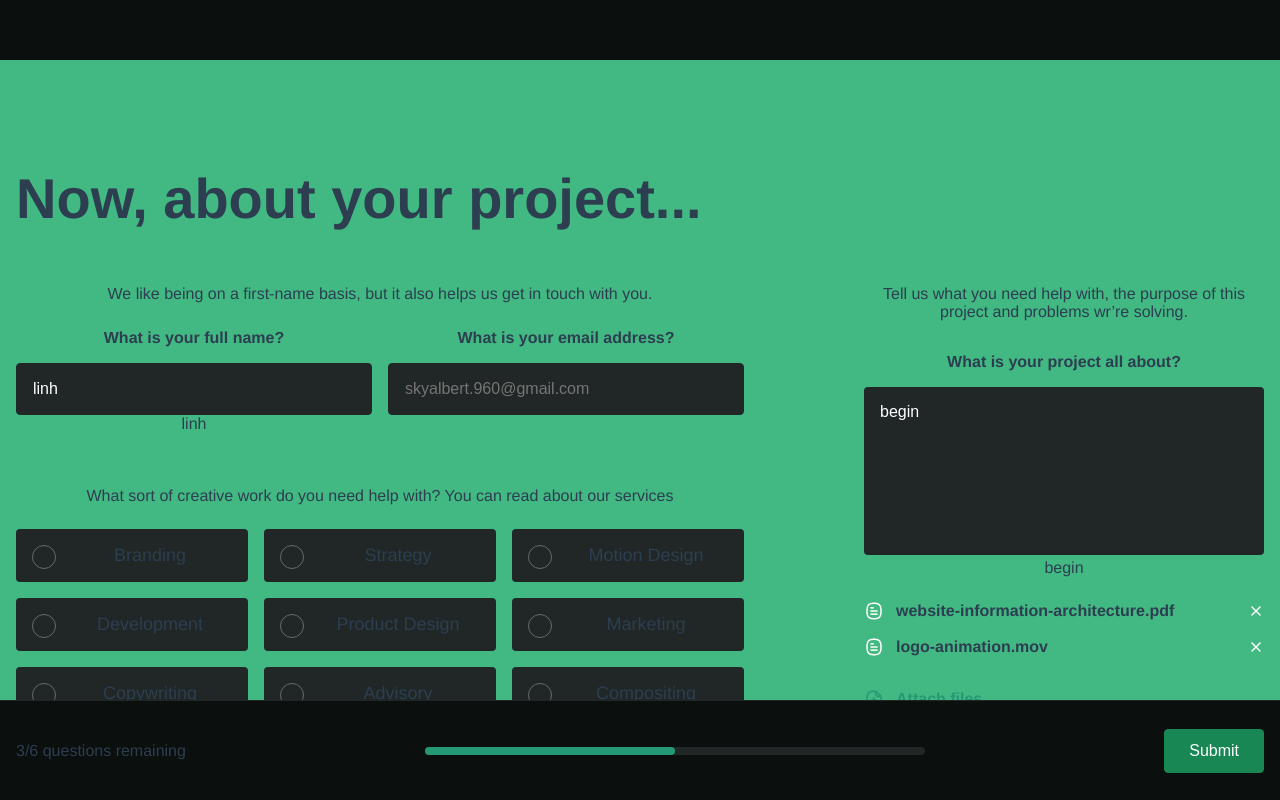
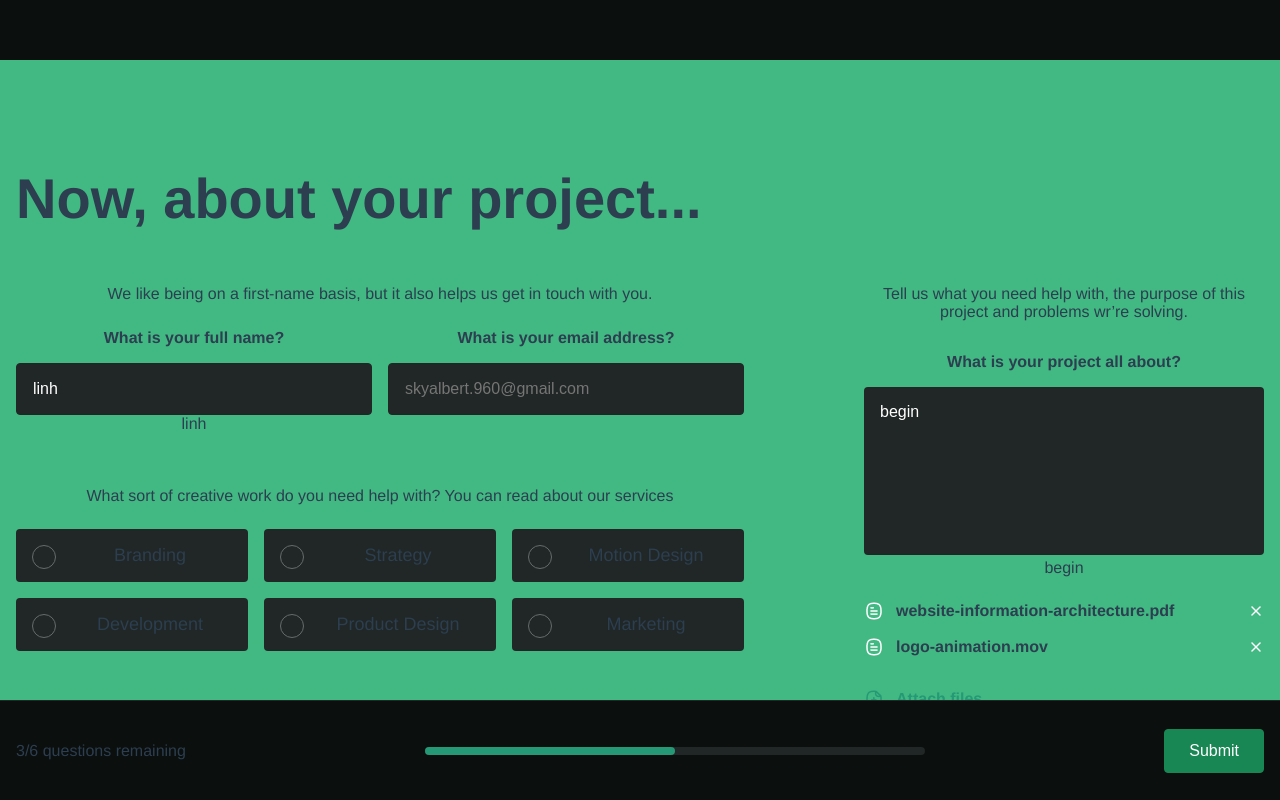
Before and after one commit to phamthimylinhhaui/vue-cli, a Vue app: page / in a window 1280 px wide. Built offline with nearby package versions, Linux system fonts and the light colour scheme.

Commit message:
get data checkbox

```diff
--- a/src/components/QuizForm.vue
+++ b/src/components/QuizForm.vue
@@ -44,14 +44,7 @@
             </p>
             <div class="row">
               <div class="col-4" v-for="option in jobOptions" :key="option.id">
-                <div
-                  class="block"
-                  :style="{
-                    backgroundColor: quiz.jobs.includes(option.id)
-                      ? 'var(--primary)'
-                      : '',
-                  }"
-                >
+                <div class="block">
                   <label class="option">
                     <span>{{ option.name }}</span>
                     <input
@@ -132,9 +125,7 @@
             <div class="progress-mask"></div>
           </div>
         </div>
-        <button type="submit" class="btn btn-submit" @click="submitForm">
-          Submit
-        </button>
+        <button type="submit" class="btn btn-submit">Submit</button>
       </div>
     </div>
   </form>
@@ -183,46 +174,31 @@ export default {
           id: 6,
           name: "Marketing",
         },
-        {
-          id: 7,
-          name: "Copywriting",
-        },
-        {
-          id: 8,
-          name: "Advisory",
-        },
-        {
-          id: 9,
-          name: "Compositing",
-        },
       ],
     };
   },
   methods: {
-    submitForm() {
-      console.log(this.quiz);
-    },
     onSubmit() {
       console.log(this.quiz);
-      if (this.quiz.fullName.length < 6 || this.quiz.fullName.length > 18) {
-        this.error = {
-          text: "Look failed! Full Name should be 6-18 characters.",
-          status: true,
-        };
-      } else if (
-        this.quiz.fullName.length > 5 &&
-        this.quiz.fullName.length < 19
-      ) {
-        this.success = {
-          text: "Look great!",
-          status: true,
-        };
-      } else {
-        this.error = {
-          text: "",
-          status: false,
-        };
-      }
+      // if (this.quiz.fullName.length < 6 || this.quiz.fullName.length > 18) {
+      //   this.error = {
+      //     text: "Look failed! Full Name should be 6-18 characters.",
+      //     status: true,
+      //   };
+      // } else if (
+      //   this.quiz.fullName.length > 5 &&
+      //   this.quiz.fullName.length < 19
+      // ) {
+      //   this.success = {
+      //     text: "Look great!",
+      //     status: true,
+      //   };
+      // } else {
+      //   this.error = {
+      //     text: "",
+      //     status: false,
+      //   };
+      // }
     },
   },
 };
```
